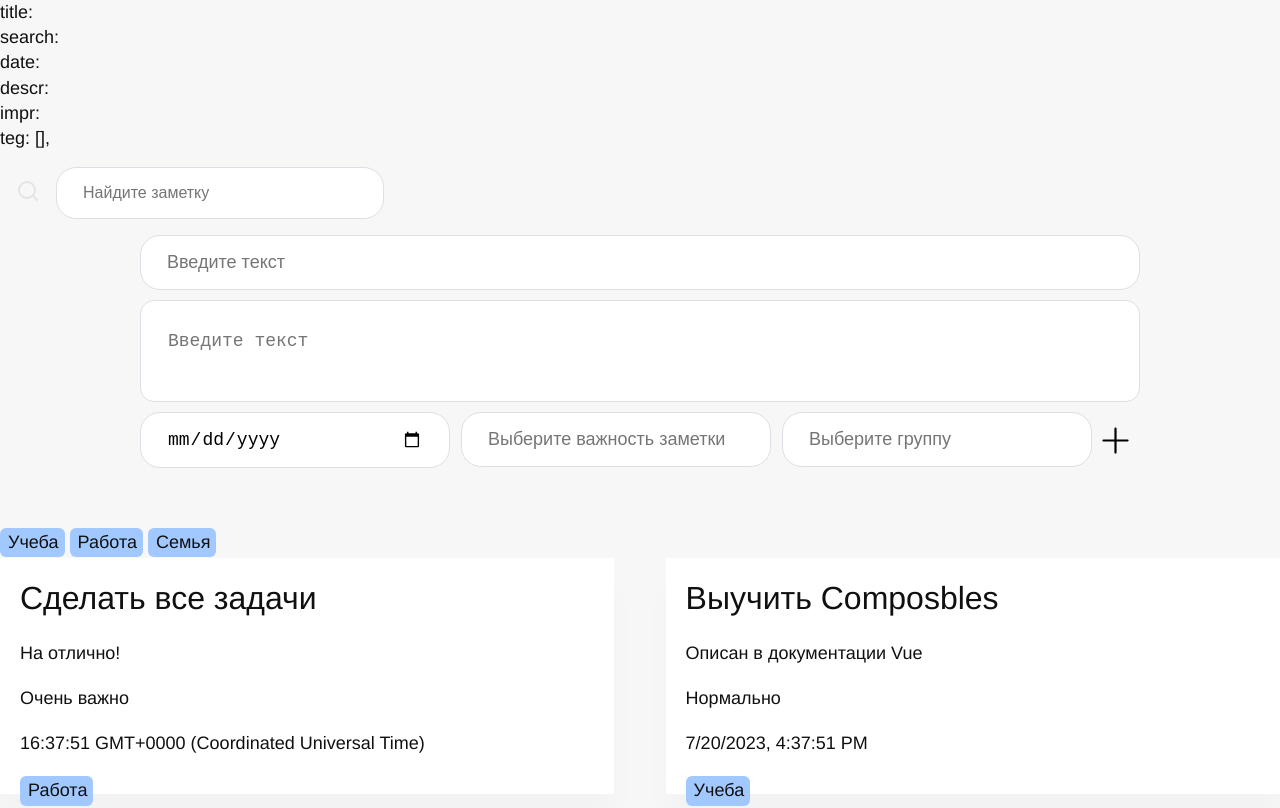
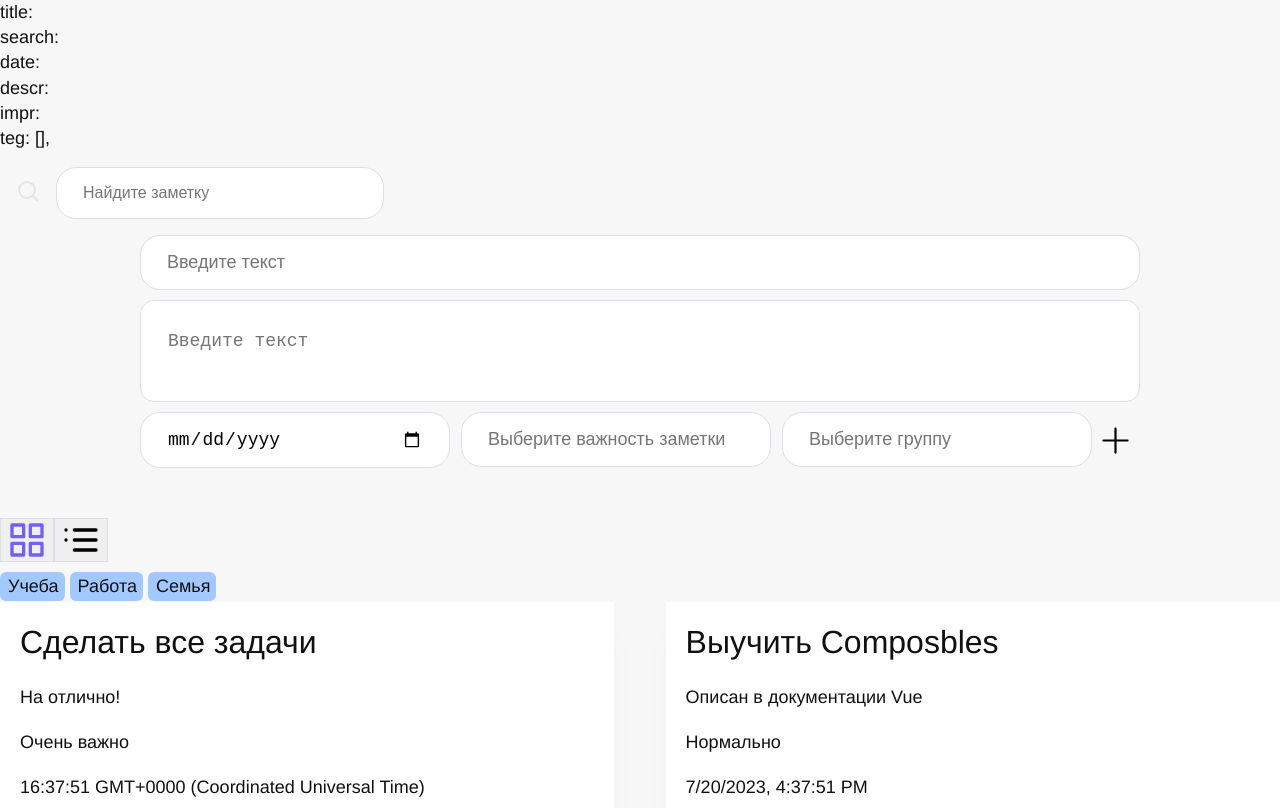
Before and after one commit to zva-2000/Note-App, a Vue app: page / in a window 1280 px wide. Shown: the top 808 px of the page. Built offline with nearby package versions, Linux system fonts and the light colour scheme.

Commit message:
Новое приложение

```diff
--- a/src/App.vue
+++ b/src/App.vue
@@ -17,17 +17,17 @@ import ComponentWithDropdown from './components/ComponentWithDropdown.vue';
 
 import AddTegComponent from './components/AddTegComponent.vue';
 
-import AllNotes from './components/AllNotes.vue'
+import AllNotes from './components/AllNotes.vue';
 
-import { useTags } from './composables/useTags.js'
+import { useTags } from './composables/useTags.js';
 
-import { store } from './composables/useTagsValue.js'
+import { store } from './composables/useTagsValue.js';
 
-import { notesArray } from './composables/useNotes.js'
+import { notesArray } from './composables/useNotes.js';
 
-import { searchValue } from './composables/SearcheValue.js'
+import { searchValue } from './composables/SearcheValue.js';
 
-import NotesWindow from './components/NotesWindow.vue'
+import NotesWindow from './components/NotesWindow.vue';
 
 // const { search } = useFilter()
 
@@ -78,7 +78,7 @@ function OpenDrop() {
 
 const notesFilter = computed(() => {
   console.log('Button input!111');
-  let array =  notesArray.notes;
+  let array = notesArray.notes;
 
   if (!search.value) return array;
 
@@ -130,7 +130,6 @@ const chooseTeg = (newTag) => {
 };
 
 let error = ref('');
-
 </script>
 
 <template>
@@ -184,18 +183,17 @@ let error = ref('');
       @update:error="error = $event"
       :selectedTegs="note.teg"
     />
-
   </div>
 
   <!-- {{ notesFilter }} -->
 
-  <NotesWindow/>
+  <NotesWindow />
 
   <!-- @addTegFunction="addTegFunction" -->
   <!-- v-model:inputTeg="newTag" -->
   <!-- v-model:tegs="tegs" -->
 
-  <MovedButtons @onChangeGrid="ChangeGrid" :grid="grid" />
+  <!-- <MovedButtons @onChangeGrid="ChangeGrid" :grid="grid" /> -->
 
   <BaseDeleteButton @onDeleteNote="removeNote" />
 
--- a/src/components/AllNotes.vue
+++ b/src/components/AllNotes.vue
@@ -1,39 +1,30 @@
 <template>
-
-<ul class="notes" :class="{ full: mode.GRID }">
-    <li
-    class="note"
-    v-for="(note, index) in notesFilter"
-    :key="index"
-    >
-  <div class="note-header" :class="{ full: mode.LIST }">
+  <ul class="notes" :class="viewMode">
+    <li class="note" v-for="(note, index) in notesFilter" :key="index">
+      <div class="note-header" :class="viewMode">
         <h1>{{ note.title }}</h1>
       </div>
       <div class="note-body">
         <p>{{ note.descr }}</p>
         <p>{{ note.impr }}</p>
         <p class="note-date">{{ note.date }}</p>
-    <SelectedTegs class="note-teg" :items="note.teg"/>
+        <SelectedTegs class="note-teg" :items="note.teg" />
       </div>
     </li>
   </ul>
-
 </template>
 
 <script setup lang="ts">
+// import { notesArray } from '../composables/useNotes.js'
 
-import { notesArray } from '../composables/useNotes.js'
-
-import { notesFilter, useFilter } from '../composables/useFilter.js'
+import { notesFilter, useFilter } from '../composables/useFilter.js';
 
 import SelectedTegs from './SelectedTegs.vue';
 
-const { notesFilter,  changeGrid, mode } = useFilter()
-
+const { notesFilter, viewMode } = useFilter();
 </script>
 
 <style lang="scss">
-
 .note-unit {
   &.full {
     justify-content: center;
@@ -86,7 +77,7 @@ const { notesFilter,  changeGrid, mode } = useFilter()
   }
 }
 
-.note-body{
+.note-body {
   p {
     margin: 20px 0;
   }
@@ -101,11 +92,11 @@ const { notesFilter,  changeGrid, mode } = useFilter()
   padding: 18px 20px;
   margin-bottom: 20px;
   background-color: #ffffff;
-  transition: all .25s cubic-bezier(.02,.01,.47,1);
-  box-shadow: 0 30px 30px rgba(0,0,0,.02);
+  transition: all 0.25s cubic-bezier(0.02, 0.01, 0.47, 1);
+  box-shadow: 0 30px 30px rgba(0, 0, 0, 0.02);
   &:hover {
-    box-shadow: 0 30px 30px rgba(0,0,0,.04);
-    transform: translate(0,-6px);
+    box-shadow: 0 30px 30px rgba(0, 0, 0, 0.04);
+    transform: translate(0, -6px);
     transition-delay: 0s !important;
   }
   &.full {
--- a/src/components/MovedButtons.vue
+++ b/src/components/MovedButtons.vue
@@ -1,16 +1,16 @@
 <template>
   <div class="icons">
     <BaseButtonForSVG
-      :class="{ active: mode.GRID }"
-      @click="changeGrid"
+      :class="{ active: viewMode === GridMode.Grid }"
+      @click="changeGrid(GridMode.Grid)"
       style="cursor: pointer"
     >
       <SvgForButtons :name="'svg-mesh'" />
     </BaseButtonForSVG>
 
     <BaseButtonForSVG
-      :class="{ active: mode.LIST }"
-      @click="changeGrid"
+      :class="{ active: viewMode === GridMode.List }"
+      @click="changeGrid(GridMode.List)"
       style="cursor: pointer"
     >
       <SvgForButtons :name="'svg-list'" />
@@ -21,9 +21,10 @@
 <script setup lang="ts">
 import BaseButtonForSVG from './BaseButtonForSVG.vue';
 import SvgForButtons from './SvgForButtons.vue';
-import { useFilter } from '../composables/useFilter.js'
+import { useFilter } from '../composables/useFilter.js';
+import { GridMode } from '@/types.ts';
 
-const { changeGrid, mode } = useFilter()
+const { changeGrid, viewMode } = useFilter();
 
 const props = defineProps({
   // grid: Boolean,
--- a/src/components/NotesWindow.vue
+++ b/src/components/NotesWindow.vue
@@ -1,23 +1,19 @@
 <template>
+  <MovedButtons />
 
-<SelectedTegs
-class="tags"
-:items="store.tags"/>
+  <SelectedTegs class="tags" :items="store.tags" />
 
-<AllNotes/>
-
+  <AllNotes />
 </template>
 
 <script setup lang="ts">
+import MovedButtons from './MovedButtons.vue';
 
-import { store } from '../composables/useTagsValue.js'
+import { store } from '../composables/useTagsValue.js';
 
 import SelectedTegs from './SelectedTegs.vue';
 
 import AllNotes from './AllNotes.vue';
-
 </script>
 
-<style>
-
-</style>
+<style></style>
--- a/src/composables/useFilter.js
+++ /dev/null
@@ -1,47 +0,0 @@
-import { ref, computed } from 'vue'
-
-import {  notesArray } from './useNotes.js'
-
-import { searchValue } from './SearcheValue.js'
-
-export function useFilter() {
-
-    const notesFilter = computed(() => {
-        let array =  notesArray.notes;
-
-        let search = searchValue.search
-
-        if (!search) return array;
-
-        let valueOfSearch = search.trim().toLowerCase();
-        array = array.filter(function (note) {
-          return note.title.toLowerCase().includes(valueOfSearch) ||
-          note.descr.toLowerCase().includes(valueOfSearch) ||
-          note.date.toLowerCase().includes(valueOfSearch) ||
-          note.teg.some((teg) => teg.toLowerCase().includes(valueOfSearch));
-        });
-
-        return array;
-    });
-
-    const mode = Object.freeze({
-        GRID: true,
-        LIST: false,
-    })
-
-    let viewMode = ref(mode.GRID);
-
-    function changeGrid() {
-      if(mode.GRID) {
-       mode.LIST
-      }
-      console.log('dfjvndkljfv')
-    //   } else if (mode.LIST) {
-    //     return mode.GRID
-    //   }
-    }
-
-
-return { notesFilter, changeGrid, mode };
-
-}
--- /dev/null
+++ b/src/composables/useFilter.ts
@@ -0,0 +1,47 @@
+import { ref, computed } from 'vue';
+
+import { notesArray } from './useNotes.js';
+
+import { searchValue } from './SearcheValue.js';
+
+import { GridMode } from '@/types.ts';
+
+let viewMode = ref<keyof typeof GridMode>(GridMode.Grid);
+
+export function useFilter() {
+  const notesFilter = computed(() => {
+    let array = notesArray.notes;
+
+    let search = searchValue.search;
+
+    if (!search) return array;
+
+    let valueOfSearch = search.trim().toLowerCase();
+    array = array.filter(function (note) {
+      return (
+        note.title.toLowerCase().includes(valueOfSearch) ||
+        note.descr.toLowerCase().includes(valueOfSearch) ||
+        note.date.toLowerCase().includes(valueOfSearch) ||
+        note.teg.some((teg) => teg.toLowerCase().includes(valueOfSearch))
+      );
+    });
+
+    return array;
+  });
+
+  // let viewMode = ref('Grid');
+
+  function changeGrid(newMode: keyof typeof GridMode) {
+    // if (GridMode) {
+    //   mode.LIST;
+    // }
+    console.log(newMode);
+
+    viewMode.value = newMode;
+    //   } else if (mode.LIST) {
+    //     return mode.GRID
+    //   }
+  }
+
+  return { notesFilter, changeGrid, viewMode };
+}
--- a/src/composables/useTags.js
+++ b/src/composables/useTags.js
@@ -1,18 +1,16 @@
-import { ref } from 'vue'
+import { ref } from 'vue';
 
-import { store } from './useTagsValue'
+import { store } from './useTagsValue';
 
 export function useTags() {
+  // const tags = ref(['Учеба', 'Работа', 'Семья']);
 
-// const tags = ref(['Учеба', 'Работа', 'Семья']);
+  const newTag = ref('');
 
-const newTag = ref('')
+  const addTegFunctionForCompose = () => {
+    store.tags.push(newTag.value);
+    newTag.value = '';
+  };
 
-const addTegFunctionForCompose = () => {
-    store.tags.push(newTag.value);
-    console.log('vdfbgf')
-};
-
-return { addTegFunctionForCompose, newTag }
-
+  return { addTegFunctionForCompose, newTag };
 }
--- /dev/null
+++ b/src/types.ts
@@ -0,0 +1,4 @@
+export enum GridMode {
+  Grid = 'Grid',
+  List = 'List',
+}
```
Lines whose indentation alone changed are shown as unchanged.
